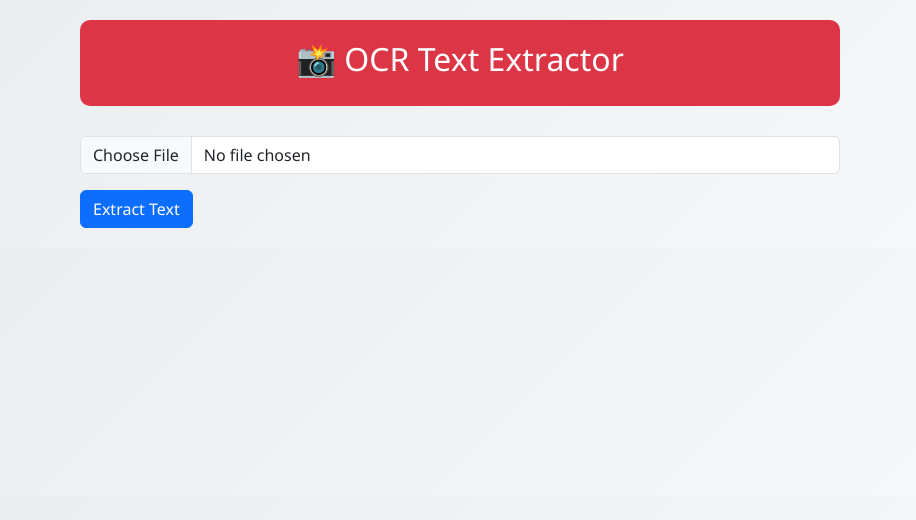
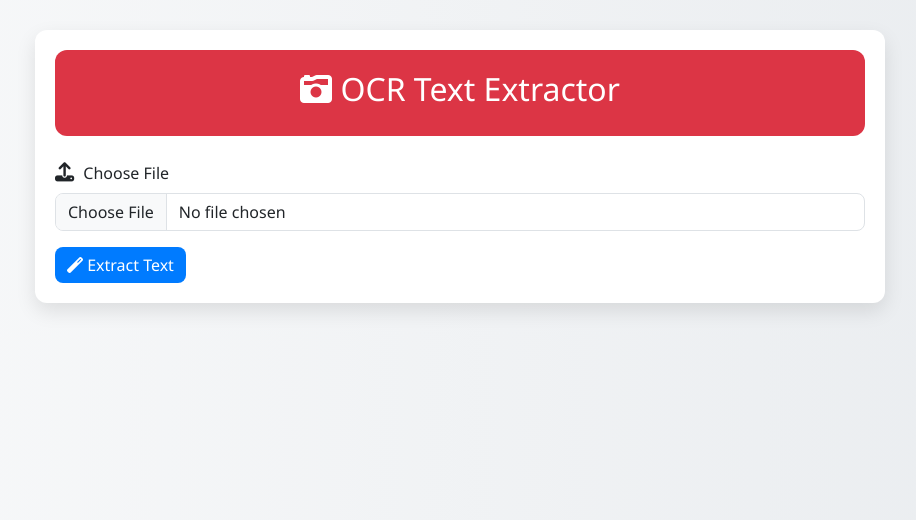
Before and after one commit to dhanalakshmim-eng/cantilever, a Flask app: page / in a window 1280 px wide. Shown: the top 520 px of the page, without its empty margins (180-1096 px from the left). Run offline with Flask 3, Linux system fonts and the light colour scheme.

Commit message:
Update index.html

```diff
--- a/project_2_OCR_Text_Extraction/templates/index.html
+++ b/project_2_OCR_Text_Extraction/templates/index.html
@@ -2,65 +2,112 @@
 <html lang="en">
 <head>
     <meta charset="UTF-8">
-  <title>OCR Text Extractor</title>
+    <title>📸 OCR Text Extractor</title>
+    <!-- Bootstrap CDN -->
     <link href="https://cdn.jsdelivr.net/npm/bootstrap@5.3.2/dist/css/bootstrap.min.css" rel="stylesheet">
+    <!-- Font Awesome (for icons) -->
+    <link rel="stylesheet" href="https://cdnjs.cloudflare.com/ajax/libs/font-awesome/6.5.0/css/all.min.css">
+
     <style>
         body {
-      background: linear-gradient(135deg, #e9ecef, #f8f9fa);
+            background: linear-gradient(to right, #f8f9fa, #e9ecef);
             font-family: 'Segoe UI', sans-serif;
         }
+
+        .container {
+            max-width: 850px;
+            margin: 30px auto;
+            padding: 20px;
+            background: white;
+            border-radius: 12px;
+            box-shadow: 0 8px 20px rgba(0,0,0,0.1);
+        }
+
         .header {
             background-color: #dc3545;
             color: white;
             padding: 20px;
+            border-radius: 12px;
             text-align: center;
-      border-radius: 10px;
-      margin-bottom: 30px;
+            margin-bottom: 25px;
         }
-    .container {
-      max-width: 800px;
-      margin: auto;
-      padding: 20px;
-    }
+
         .image-preview {
             max-width: 100%;
-      max-height: 300px;
-      border: 1px solid #ccc;
-      border-radius: 8px;
-      margin-top: 10px;
+            max-height: 400px;
+            border: 2px solid #dee2e6;
+            border-radius: 10px;
+            margin-top: 15px;
         }
+
         textarea {
             width: 100%;
             height: 300px;
-      margin-top: 15px;
             font-family: monospace;
+            margin-top: 10px;
+            padding: 10px;
+            resize: vertical;
         }
+
         .section-title {
-      font-weight: bold;
             margin-top: 30px;
+            font-weight: 600;
+            color: #495057;
+        }
+
+        .form-control {
+            border-radius: 8px;
+        }
+
+        .btn-primary {
+            background-color: #007bff;
+            border: none;
+            border-radius: 8px;
+        }
+
+        .btn-primary:hover {
+            background-color: #0056b3;
+        }
+
+        .icon-label {
+            font-size: 1.2rem;
+            margin-right: 5px;
         }
     </style>
 </head>
 <body>
+
     <div class="container">
         <div class="header">
-      <h2>📸 OCR Text Extractor</h2>
+            <h2><i class="fas fa-camera-retro"></i> OCR Text Extractor</h2>
         </div>
 
+        <!-- Upload Form -->
         <form method="POST" enctype="multipart/form-data">
             <div class="mb-3">
-        <input class="form-control" type="file" name="image" required>
+                <label for="imageUpload" class="form-label">
+                    <i class="fas fa-upload icon-label"></i> Choose File
+                </label>
+                <input class="form-control" type="file" id="imageUpload" name="image" required>
             </div>
-      <button type="submit" class="btn btn-primary">Extract Text</button>
+            <button type="submit" class="btn btn-primary">
+                <i class="fas fa-magic"></i> Extract Text
+            </button>
         </form>
 
+        <!-- Results -->
         {% if uploaded_image %}
-      <h4 class="section-title mt-4">🖼️ Uploaded Image:</h4>
+            <div class="section-title">
+                <i class="fas fa-image"></i> Uploaded Image:
+            </div>
             <img src="{{ url_for('static', filename='uploads/' + uploaded_image) }}" class="image-preview">
 
-      <h4 class="section-title mt-4">📝 Extracted Text:</h4>
+            <div class="section-title">
+                <i class="fas fa-file-alt"></i> Extracted Text:
+            </div>
             <textarea readonly>{{ extracted_text }}</textarea>
         {% endif %}
     </div>
+
 </body>
 </html>
```
Lines whose indentation alone changed are shown as unchanged.
